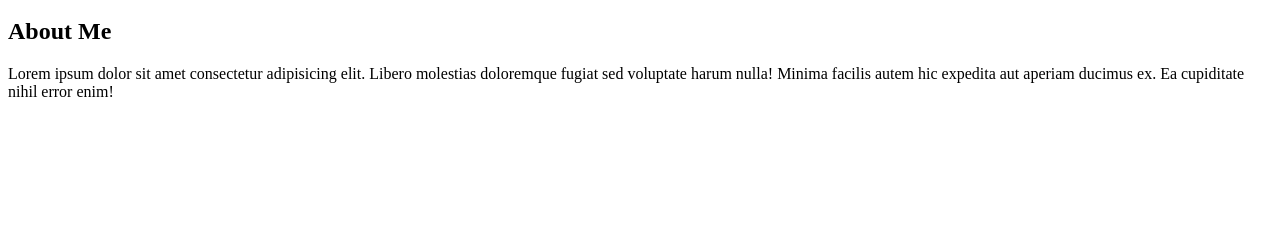
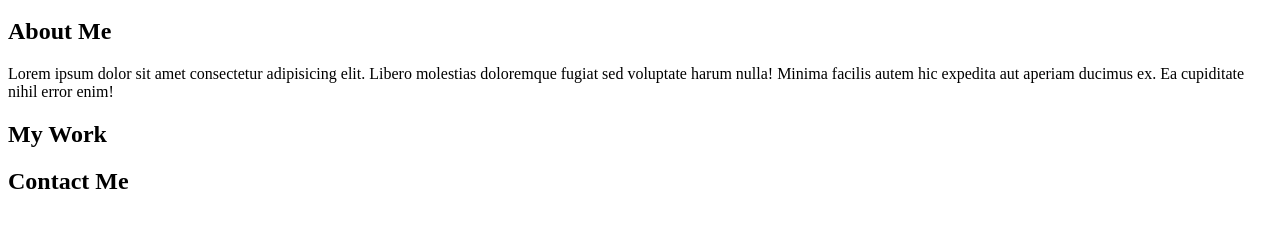
Before and after one commit to smacdonald97/second-is-the-best, a plain HTML site: page index.html in a window 1280 px wide. Shown: the part 136-364 px from the top of the page. Drawn offline with Linux system fonts and the light colour scheme.

Commit message:
created my work and contact me sections

```diff
--- a/index.html
+++ b/index.html
@@ -34,6 +34,14 @@
             </p>
         </section>
 
+        <section id="#my-work">
+            <h2>My <span class="me">Work</span></h2>
+        </section>
+
+        <section id="#contact-me">
+            <h2>Contact <span class="me">Me</span></h2>
+        </section>
+
 
     </body>
 </html>
```
